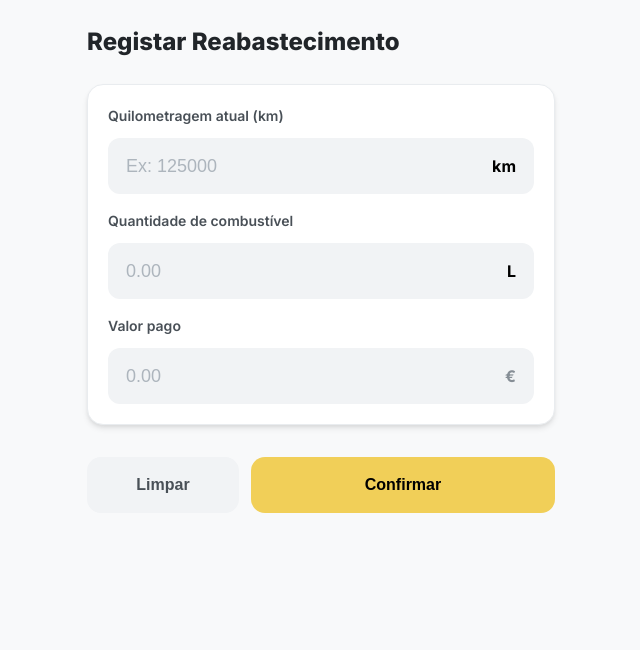
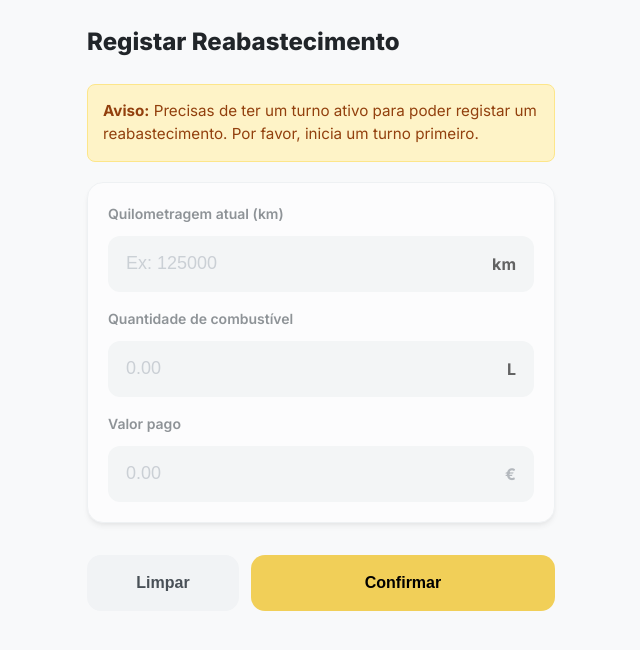
Before and after one commit to Thelta04/PTIR, a React (Vite) app in the folder frontend/: page /driver/refuels in a window 1280 px wide. Shown: the top 650 px of the page, without its empty margins (319-959 px from the left). Built offline with nearby package versions, Linux system fonts and the light colour scheme; what @porsche-design-system/components-react would draw is missing.

Commit message:
aviso de njao turno ativo

```diff
--- a/frontend/src/pages/driver/Refuels.jsx
+++ b/frontend/src/pages/driver/Refuels.jsx
@@ -14,6 +14,7 @@ export default function Refuels() {
   const [activeShift, setActiveShift] = useState(null);
   const [taxiInfo, setTaxiInfo] = useState(null);
   const [loading, setLoading] = useState(false);
+  const [shiftLoading, setShiftLoading] = useState(true);
   const [errorMsg, setErrorMsg] = useState('');
 
   const showError = (msg) => {
@@ -38,7 +39,11 @@ export default function Refuels() {
           }
         } catch (err) {
           console.error("Failed to fetch shift/taxi", err);
+        } finally {
+          setShiftLoading(false);
         }
+      } else {
+        setShiftLoading(false);
       }
     };
     fetchShift();
@@ -142,7 +147,13 @@ export default function Refuels() {
       <div className="refuel-main">
         <h1>Registar {taxiInfo?.engine_type === 'electric' ? 'Carregamento' : 'Reabastecimento'}</h1>
 
-        <section className="refuel-card">
+        {!shiftLoading && !activeShift && (
+          <div style={{ background: '#fef3c7', color: '#92400e', padding: '15px', borderRadius: '8px', marginBottom: '20px', border: '1px solid #fde68a', fontSize: '0.95rem' }}>
+            <strong>Aviso:</strong> Precisas de ter um turno ativo para poder registar um reabastecimento. Por favor, inicia um turno primeiro.
+          </div>
+        )}
+
+        <section className="refuel-card" style={{ opacity: !activeShift && !shiftLoading ? 0.6 : 1, pointerEvents: !activeShift && !shiftLoading ? 'none' : 'auto' }}>
           <div className="refuel-inputs">
 
             <div className="refuel-input-row">
@@ -243,7 +254,7 @@ export default function Refuels() {
             Limpar
           </button>
 
-          <button className="refuel-submit" onClick={handleSubmit} disabled={loading}>
+          <button className="refuel-submit" onClick={handleSubmit} disabled={loading || (!activeShift && !shiftLoading)}>
             {loading ? 'A registar...' : 'Confirmar'}
           </button>
         </div>
```
Also changed, not shown: 1 other file (tests, documents, lock files or other folders).
